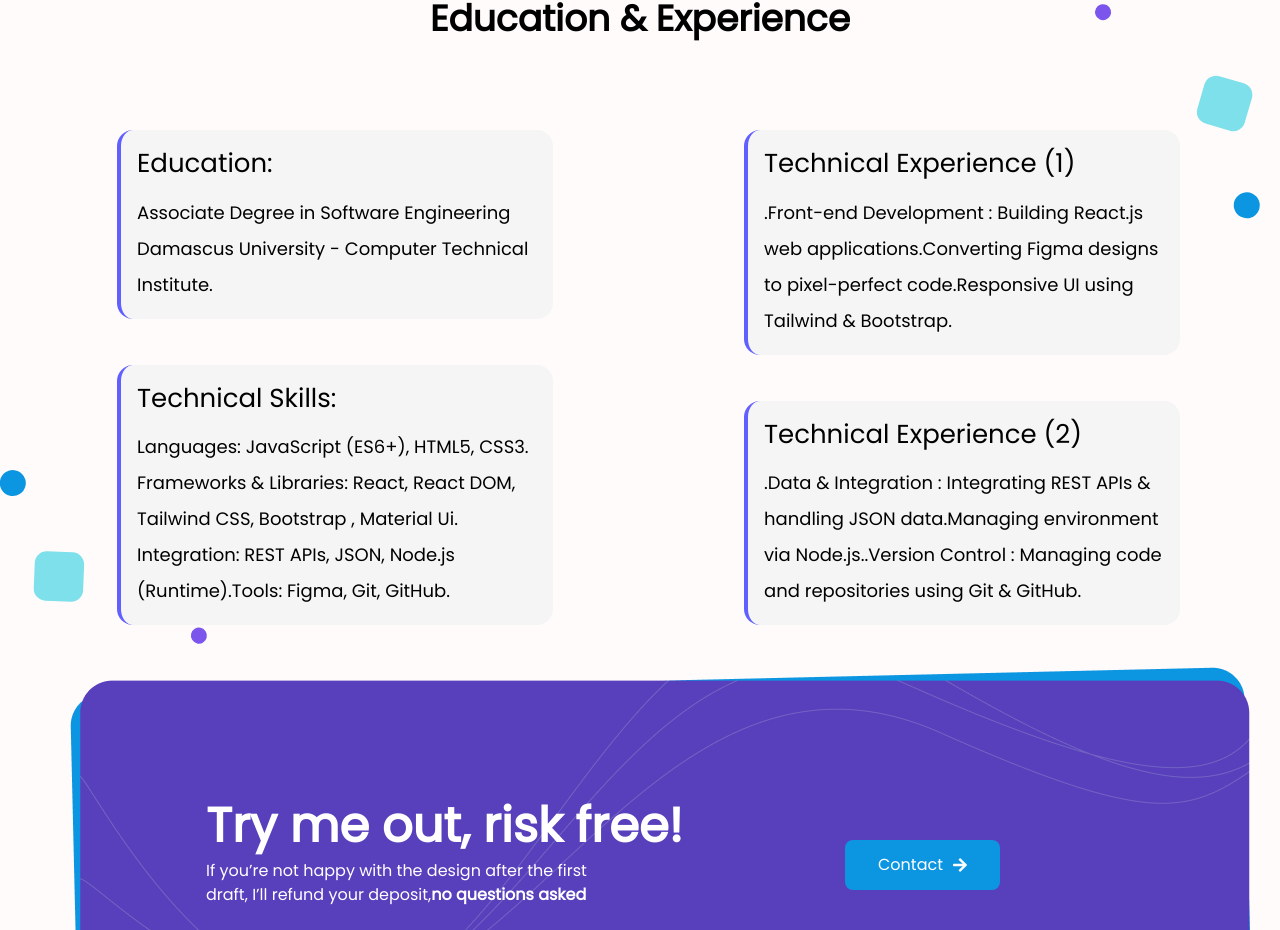
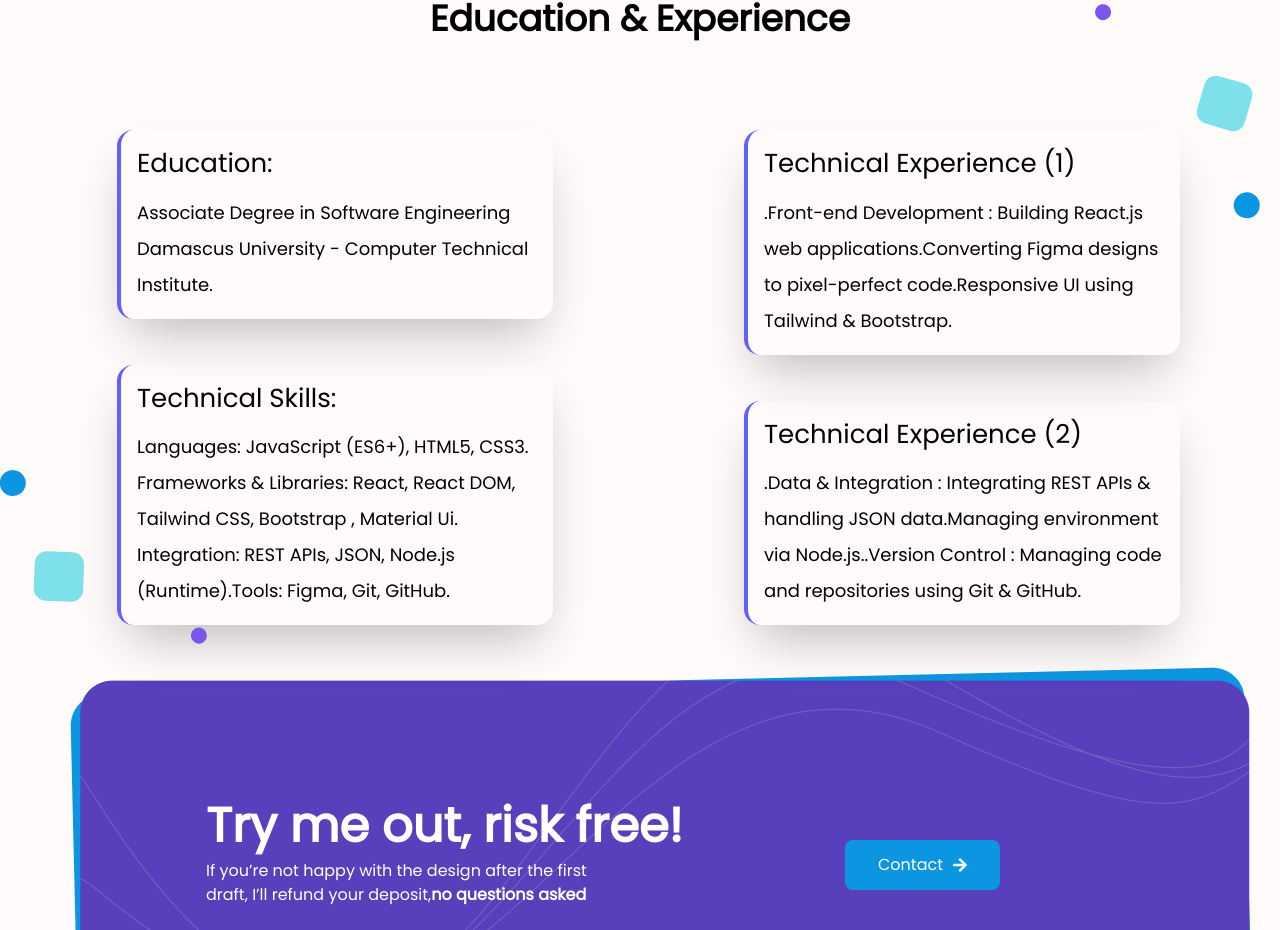
Before and after one commit to SafaaTr/portofolio-safaa, a React (Vite) app: page / in a window 1280 px wide. Shown: the part 1336-2266 px from the top of the page. Built offline with nearby package versions, Linux system fonts and the light colour scheme.

Commit message:
edit-tailwind

```diff
--- a/src/components/Experience.jsx
+++ b/src/components/Experience.jsx
@@ -40,7 +40,7 @@ function Experience() {
                 <div className=' md:pl-47 pl-10'>
                     {contentExperience.map((item ,index)=>(
                         index < 2 &&(
-                            <div key={index} className='mb-46  rounded-2xl bg-[#f5f5f5] p-16 border-l-4 border-l-indigo-500 ' >
+                            <div key={index} className='mb-46  rounded-2xl  shadow-2xl p-16 border-l-4 border-l-indigo-500 ' >
                                 <h2 className='font-medium  text-2xl md:text-[26px] mb-14'>{item.paragraph}</h2>
                                 <p className='  tracking-normal md:w-400 md:text-[18px]  leading-loose  '>{item.content}</p>
                             </div>
@@ -54,7 +54,7 @@ function Experience() {
                 <div className='md:pl-47 pl-10 '>
                     {contentExperience.map((item ,index)=>(
                         index >= 2 &&(
-                            <div key={index} className='mb-46 rounded-2xl bg-[#f5f5f5] p-16 border-l-4 border-l-indigo-500  ' >
+                            <div key={index} className='mb-46 rounded-2xl   shadow-2xl p-16 border-l-4 border-l-indigo-500  ' >
                                 <h2 className='font-medium  text-2xl md:text-[26px] mb-14'>{item.paragraph}</h2>
                                 <p className='  tracking-normal md:w-400 md:text-[18px]  leading-loose  '>{item.content}</p>
 
```
